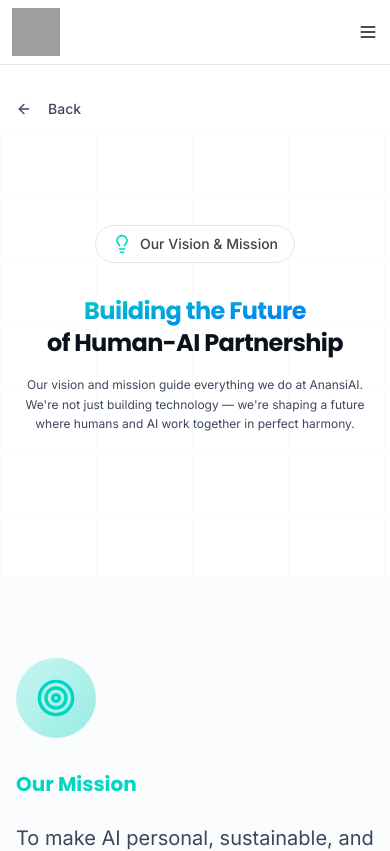
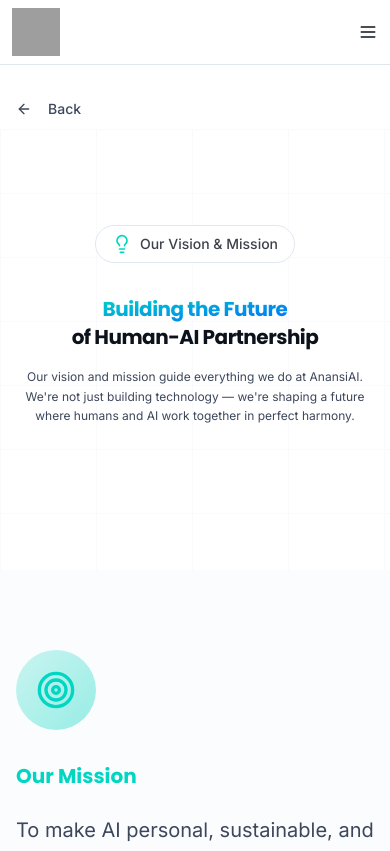
Before and after one commit to MutaiG/AnansiAI-Website, a React (Vite) app: page /company/vision in a window 390 px wide. Shown: the top 851 px of the page. Built offline with nearby package versions, Linux system fonts and the light colour scheme; grey boxes are pictures that could not be loaded; the HTML template or start-up script is replaced by a standard one.

Commit message:
Fix conflicting text size classes in VisionMission heading
cgen-b64f5b05f64d4070a680d64c65017bd7

```diff
--- a/src/pages/VisionMission.tsx
+++ b/src/pages/VisionMission.tsx
@@ -41,7 +41,7 @@ const VisionMission = () => {
               Our Vision & Mission
             </div>
 
-            <h1 className="text-2xl sm:text-3xl md:text-xl sm:text-2xl lg:text-3xl font-bold tracking-tight mb-4 sm:mb-6">
+            <h1 className="text-xl sm:text-2xl lg:text-3xl font-bold tracking-tight mb-4 sm:mb-6">
               <span className="bg-gradient-to-br from-logo-teal to-logo-blue bg-clip-text text-transparent">
                 Building the Future
               </span>
```
